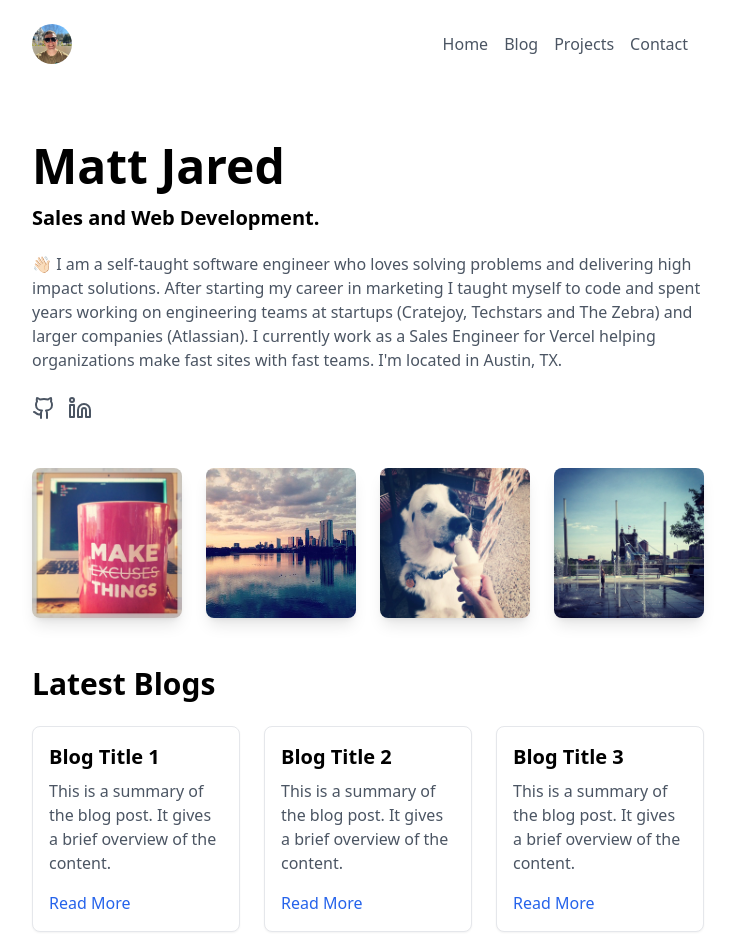
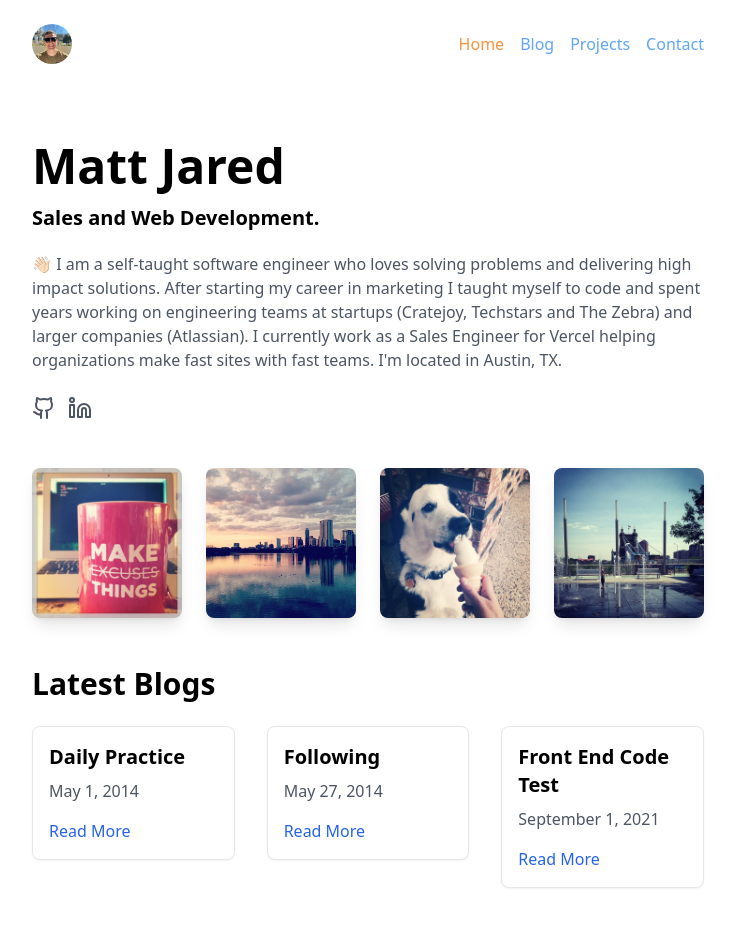
Before and after one commit to mattjared/personal-site, a Next.js app: page / in a window 1280 px wide. Shown: the top 952 px of the page, without its empty margins (272-1007 px from the left). Built offline with nearby package versions, Linux system fonts and the light colour scheme.

Commit message:
Ed Fleming

```diff
--- a/app/BlogGrid.js
+++ b/app/BlogGrid.js
@@ -1,4 +1,3 @@
-import Box from "./Box";
 import Link from "next/link";
 import fs from "fs";
 import { join } from "path";
@@ -29,18 +28,33 @@ async function getData() {
   return allPosts;
 }
 
-export default async function BlogGrid() {
+const BlogBox = function({post, i}) {
+  return (
+    <div className="p-4 border rounded-lg shadow-sm bg-white" key={`post-${i}`}>
+      <h3 className="text-xl font-bold mb-2">{post.title}</h3>
+      <p className="text-gray-600">
+        {post.postDate}
+      </p>
+      <Link className="text-blue-600 hover:text-blue-800 mt-4 inline-block" href={`/blog/${post.slug}`}>
+        Read More
+      </Link>
+    </div>
+  )
+}
+
+export default async function BlogGrid({isHome}) {
   const allBlogs = await getData();
   return (
-    <div className="mb-8 grid gap-8 grid-cols-1 md:grid-cols-3 font-mono">
+    <div className="mb-8 grid gap-8 grid-cols-1 md:grid-cols-3">
       {allBlogs.map((post, i) => {
         return (
-          <Box key={`${i}-${post}-bottom`}>
-            <Link href={`/blog/${post.slug}`}>
-              <h3>{post.title}</h3>
-              <p><small>{post.postDate}</small></p>
-            </Link>
-          </Box>
+          <div key={`${i}-post`}>
+            {isHome ? (
+              <>{i <=2 && (<BlogBox post={post} />)}</>
+            ) : (
+              <BlogBox post={post} />
+            )}
+          </div>
         )
       })}
     </div>
--- a/app/Footer.js
+++ b/app/Footer.js
@@ -1,7 +1,8 @@
 export default function Footer() {
   return (
     <footer className="mt-12 py-6 border-t border-gray-200 text-center text-gray-400 text-sm">
-        <p>© {new Date().getFullYear()} Matt Jared. All rights reserved.</p>
+      <p>© {new Date().getFullYear()} Matt Jared. All rights reserved.</p>
+      <p className="opacity-60 text-sm italic">enthusiasm is a choice</p>
     </footer>
   )
 }
--- a/app/Navbar.js
+++ b/app/Navbar.js
@@ -1,37 +1,56 @@
+'use client'
+
 import { AvatarImage, Avatar, AvatarFallback } from "@/components/ui/avatar"
 import Link from "next/link";
+import { usePathname } from "next/navigation";
 
 export default function Navbar() {
+  const pathname = usePathname();
+  const navList = [
+    {
+      "routeName": "Home",
+      "routePath": '/'
+    },
+    {
+      "routeName": "Blog",
+      "routePath": '/blog'
+    },
+    {
+      "routeName": "Projects",
+      "routePath": '/projects'
+    },
+    {
+      "routeName": "Contact",
+      "routePath": '/contact'
+    }
+  ];
   return (
-    <nav className="flex justify-between items-center py-6">
+    <div className="flex justify-between items-center py-6">
       <Avatar>
         <AvatarImage src="/images/profilepic.png" />
         <AvatarFallback>MJ</AvatarFallback>
       </Avatar>
-
-      <ul className="flex space-x-4">
-        <li>
-          <Link className="text-gray-600 hover:text-gray-900" href="/">
-            Home
-          </Link>
-        </li>
-        <li>
-          <Link className="text-gray-600 hover:text-gray-900" href="/blog">
-            Blog
-          </Link>
-        </li>
-        <li>
-          <Link className="text-gray-600 hover:text-gray-900" href="/projects">
-            Projects
-          </Link>
-        </li>
-        <li>
-          <Link className="text-gray-600 hover:text-gray-900" href="/contact">
-            Contact
-          </Link>
-        </li>
-        <li />
+      <ul className="flex gap-4">
+          {navList.map((nav, i) => {
+            const isActive = function() {
+              let navClassName;
+              if ((pathname.startsWith("/blog") && nav.routePath === "/blog") || pathname === nav.routePath) {
+                navClassName = "text-orange-400"
+              } else {
+                navClassName = "text-blue-400"
+              }
+              {/* if () {
+                console.log("hey this is a blog");
+              } */}
+              return navClassName
+            }
+            return (
+                <li key={`${i}-list`} className="space-x-4">
+                  <Link href={nav.routePath} className={isActive()}>{nav.routeName}</Link>
+                </li>
+            )
+          })}
       </ul>
-    </nav>
+    </div>
   )
 }
--- a/app/page.js
+++ b/app/page.js
@@ -1,8 +1,9 @@
 import { site } from "../siteData";
 import GithubIcon from "@/icons/github";
 import LinkedinIcon from "@/icons/linkedin";
+import Image from "next/image";
+import BlogGrid from "./BlogGrid";
 import Link from "next/link"
-import Image from "next/image";
 
 export default function Home() {
   return (
@@ -14,8 +15,12 @@ export default function Home() {
           <h2 className="text-xl font-semibold leading-tighter">{site.about.heading}</h2>
           <p className="mt-5 text-gray-600">{site.about.bio}</p>
           <div className="flex space-x-3 mt-6">
-            <GithubIcon className="text-gray-600 hover:text-gray-900" />
-            <LinkedinIcon className="text-gray-600 hover:text-gray-900" />
+            <Link href="https://github.com/mattjared">
+              <GithubIcon className="text-gray-600 hover:text-gray-900" />
+            </Link>
+            <Link href="https://linkedin.com/in/mattjared9">
+              <LinkedinIcon className="text-gray-600 hover:text-gray-900" />
+            </Link>
           </div>
         </div>
       </div>
@@ -67,46 +72,9 @@ export default function Home() {
       </div>
       <section className="mt-12">
         <h2 className="text-3xl font-bold mb-6">Latest Blogs</h2>
-        <div className="grid grid-cols-1 sm:grid-cols-2 lg:grid-cols-3 gap-6">
-          <div className="p-4 border rounded-lg shadow-sm bg-white">
-            <h3 className="text-xl font-bold mb-2">Blog Title 1</h3>
-            <p className="text-gray-600">
-              This is a summary of the blog post. It gives a brief overview of the content.
-            </p>
-            <Link className="text-blue-600 hover:text-blue-800 mt-4 inline-block" href="#">
-              Read More
-            </Link>
-          </div>
-          <div className="p-4 border rounded-lg shadow-sm bg-white">
-            <h3 className="text-xl font-bold mb-2">Blog Title 2</h3>
-            <p className="text-gray-600">
-              This is a summary of the blog post. It gives a brief overview of the content.
-            </p>
-            <Link className="text-blue-600 hover:text-blue-800 mt-4 inline-block" href="#">
-              Read More
-            </Link>
-          </div>
-          <div className="p-4 border rounded-lg shadow-sm bg-white">
-            <h3 className="text-xl font-bold mb-2">Blog Title 3</h3>
-            <p className="text-gray-600">
-              This is a summary of the blog post. It gives a brief overview of the content.
-            </p>
-            <Link className="text-blue-600 hover:text-blue-800 mt-4 inline-block" href="#">
-              Read More
-            </Link>
-          </div>
-        </div>
+        <BlogGrid isHome />
       </section>
     </div>
-      <div className="mb-8 prose">
-        <blockquote className="pl-8 ml-0 my-11 w-full border-l-4 border-current">
-          <p className="text-xl mb-4 font-semibold">
-            What if you stopped trying to think your way through it
-            and started to act your way through it?
-          </p>
-          <p className="opacity-60 text-sm">- James Clear</p>
-        </blockquote>
-      </div>
     </>
   )
 }
```
